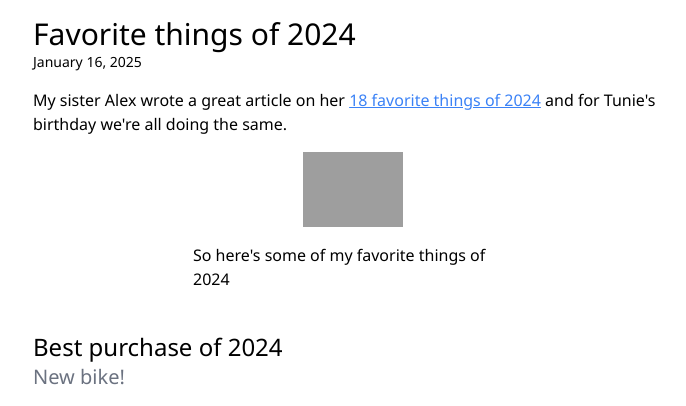
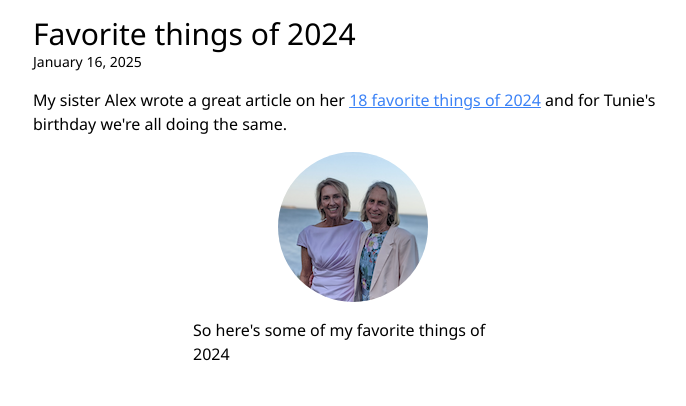
Before and after one commit to elliotcobb/elliotcobb.github.io, a PHP site: page /whatsup/myTopThings2024.html in a window 1280 px wide. Shown: the top 406 px of the page, without its empty margins (287-973 px from the left). Run offline with PHP 8.4, Linux system fonts and the light colour scheme; some libraries are stand-ins or nearby versions; grey boxes are pictures that could not be loaded.

Commit message:
fix image

```diff
--- a/output.css
+++ b/output.css
@@ -674,6 +674,10 @@ video {
   overflow-x: auto;
 }
 
+.rounded-full {
+  border-radius: 9999px;
+}
+
 .p-4 {
   padding: 1rem;
 }
--- a/whatsup/myTopThings2024.html
+++ b/whatsup/myTopThings2024.html
@@ -30,10 +30,10 @@
                     and for Tunie's birthday we're all doing the same.
                 </p>
                 <img
-                    class="spin my-4 mx-auto"
-                    src="https://i.sstatic.net/BLkKe.jpg"
-                    width="100"
-                    height="100"
+                    class="spin my-4 mx-auto rounded-full"
+                    src="./images//tunieAndSam.png"
+                    width="150"
+                    height="150"
                 />
                 <p class="spin my-4 mb-10 mx-auto max-w-xs">
                     So here's some of my favorite things of 2024
```
Also changed, not shown: whatsup/images/tunieAndSam.png (added).
